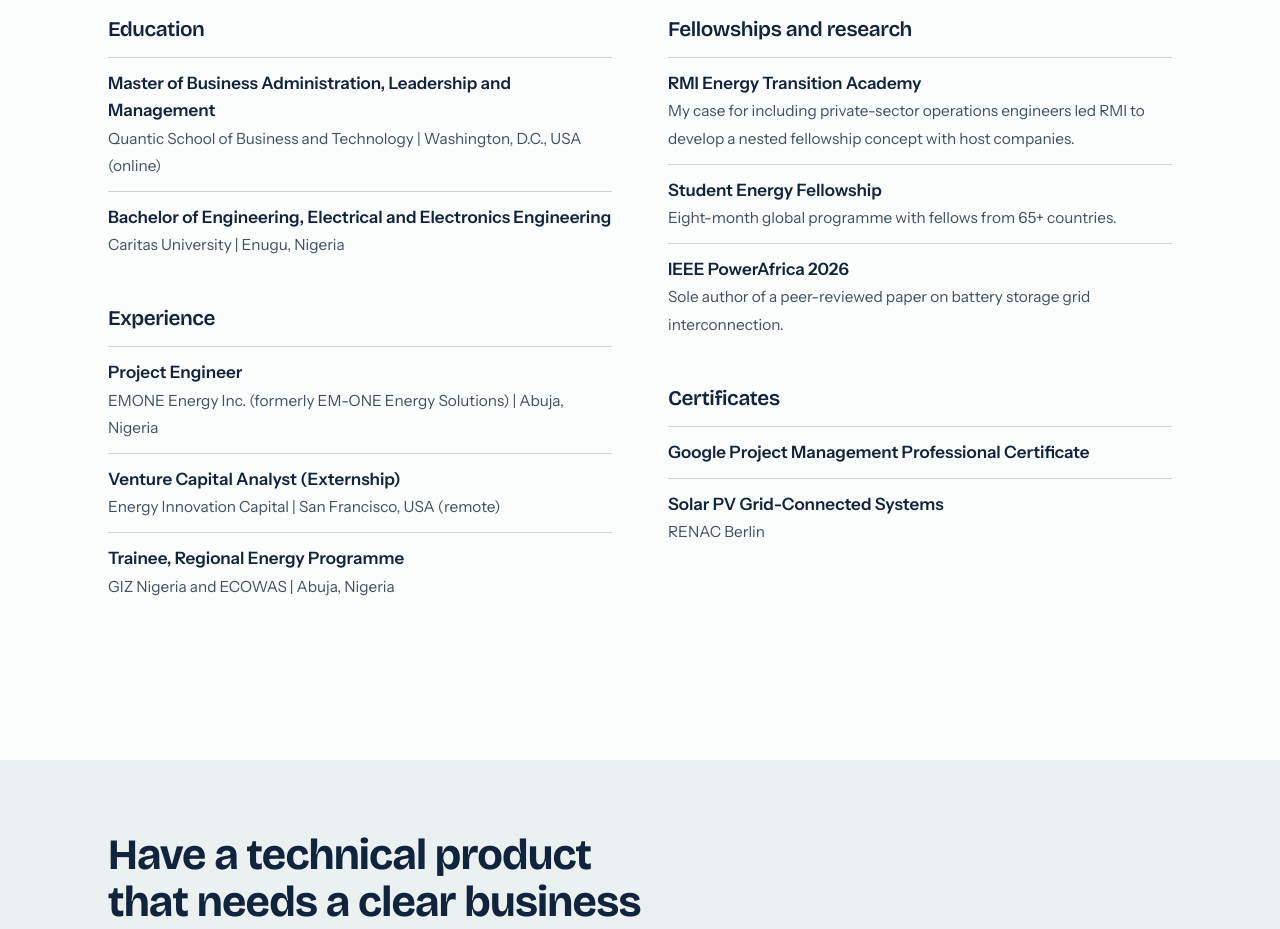
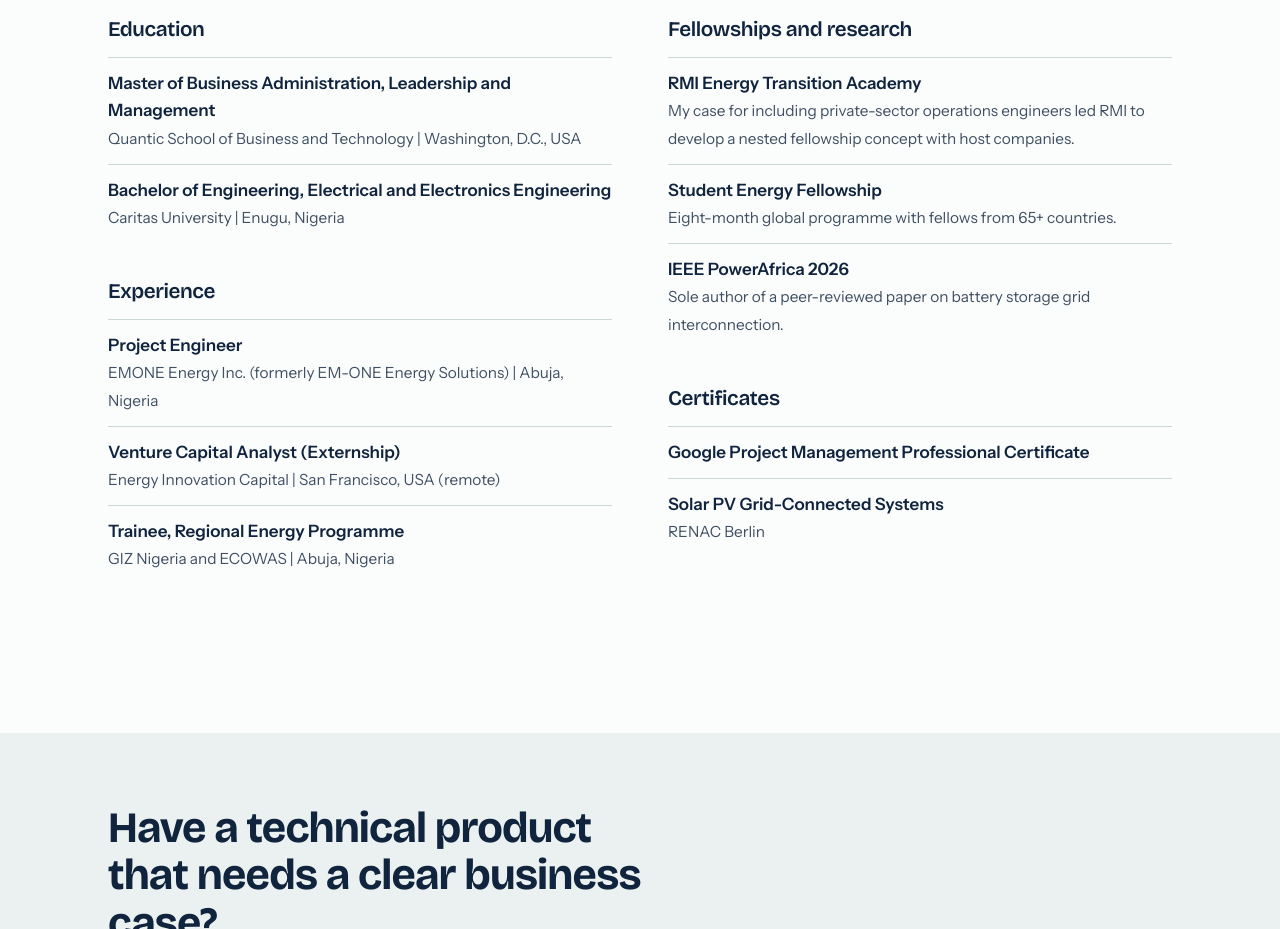
Before and after one commit to 1Kene/1kene.github.io, a plain HTML site: page index.html in a window 1280 px wide. Shown: the part 3800-4729 px from the top of the page. Drawn offline with nearby package versions, Linux system fonts and the light colour scheme.

Commit message:
Remove online label from MBA location
Co-Authored-By: Claude Fable 5.2 <noreply@anthropic.com>
Claude-Session: https://claude.ai/code/session_01RCzqgaAD6TaPobvavUMtRh

```diff
--- a/index.html
+++ b/index.html
@@ -257,7 +257,7 @@ footer{padding-top:26px;padding-bottom:26px;font-size:.9rem}
       <div>
         <h3>Education</h3>
         <ul>
-          <li><strong>Master of Business Administration, Leadership and Management</strong><span>Quantic School of Business and Technology | Washington, D.C., USA (online)</span></li>
+          <li><strong>Master of Business Administration, Leadership and Management</strong><span>Quantic School of Business and Technology | Washington, D.C., USA</span></li>
           <li><strong>Bachelor of Engineering, Electrical and Electronics Engineering</strong><span>Caritas University | Enugu, Nigeria</span></li>
         </ul>
         <h3>Experience</h3>
```
